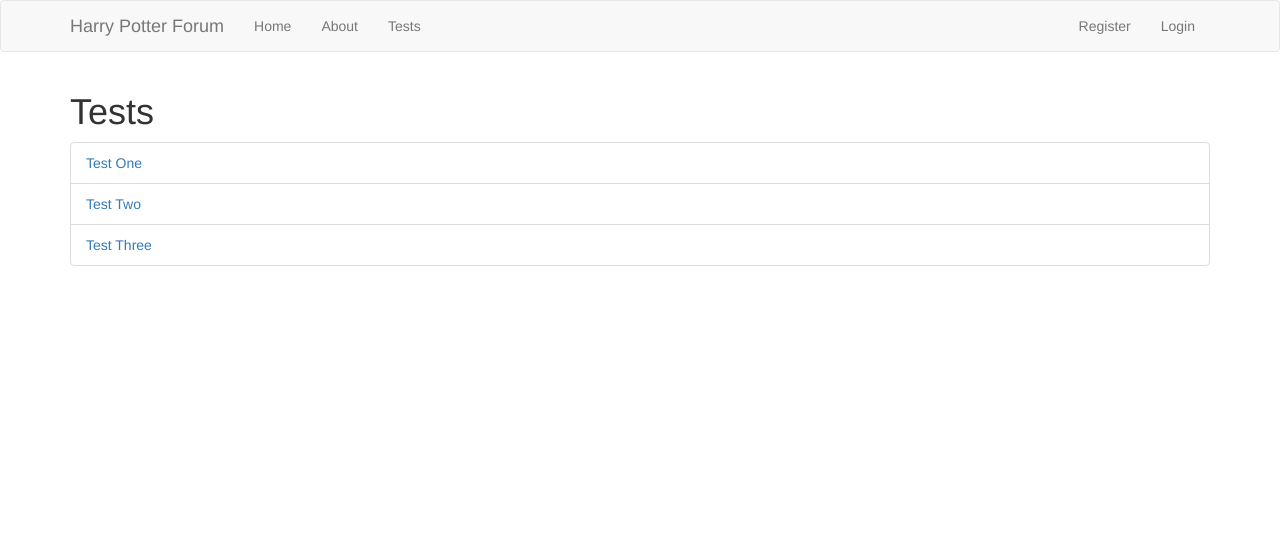
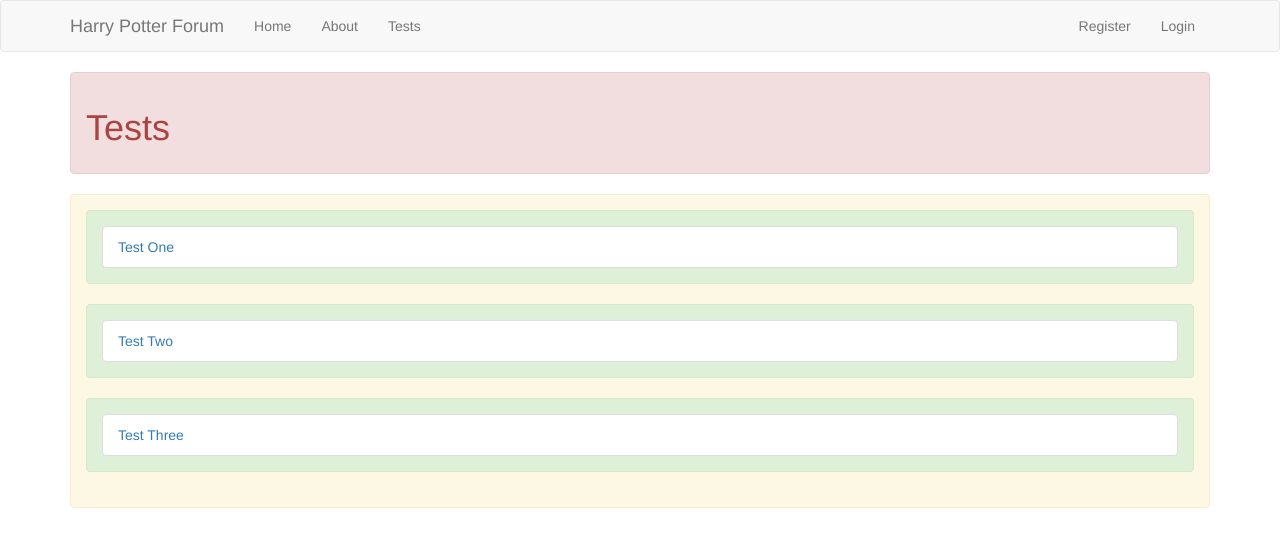
Before and after one commit to lnivnv/flaskproject, a Flask app: page /tests in a window 1280 px wide. Shown: the top 547 px of the page. Run offline with Flask 2, Linux system fonts and the light colour scheme; some libraries are stand-ins or nearby versions.

Commit message:
Добавить бутстрап

```diff
--- a/templates/tests.html
+++ b/templates/tests.html
@@ -1,10 +1,16 @@
 {% extends 'layout.html' %}
 
 {% block body %}
+  <div class="alert alert-danger" role="alert">
   <h1>Tests</h1>
+  </div>
+  <div class="alert alert-warning" role="alert">
   <ul class="list-group">
     {% for test in tests %}
+      <div class="alert alert-success" role="alert">
       <li class="list-group-item"><a href="test/{{test.title}}">{{test.title}}</a></li>
+      </div>
     {% endfor %}
   </ul>
+  </div>
 {% endblock %}
```
